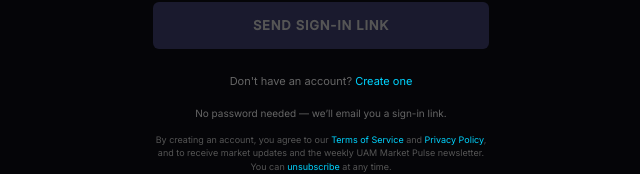
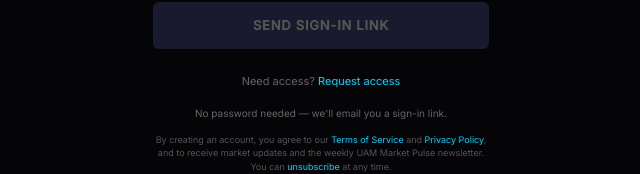
Before and after one commit to Xdrum1/airgrid, a Next.js app: page /login in a window 1280 px wide. Shown: the part 444-618 px from the top of the page, without its empty margins (319-959 px from the left). Built offline with nearby package versions, Linux system fonts and the light colour scheme.

Commit message:
Replace "Create an account" with "Request access" on login page
All account creation is now admin-approved. Login page links to
/request-access instead of self-serve signup.

```diff
--- a/src/app/login/page.tsx
+++ b/src/app/login/page.tsx
@@ -207,20 +207,18 @@ function LoginForm() {
                 </>
               ) : (
                 <>
-                  Don&apos;t have an account?{" "}
+                  Need access?{" "}
                   <a
-                    href={`/login?mode=signup${callbackUrl !== "/dashboard" ? `&callbackUrl=${encodeURIComponent(callbackUrl)}` : ""}`}
+                    href="/request-access"
                     style={{ color: "#00d4ff", textDecoration: "none" }}
                   >
-                    Create one
+                    Request access
                   </a>
                 </>
               )}
             </p>
             <p style={{ color: "#666", fontSize: 10, marginTop: 16 }}>
-              {isSignup
-                ? "No password needed — we\u2019ll email you a magic link to get started."
-                : "No password needed — we\u2019ll email you a sign-in link."}
+              No password needed — we&apos;ll email you a sign-in link.
             </p>
             <p style={{ color: "#555", fontSize: 9, marginTop: 12, lineHeight: 1.5 }}>
               By creating an account, you agree to our{" "}
```
